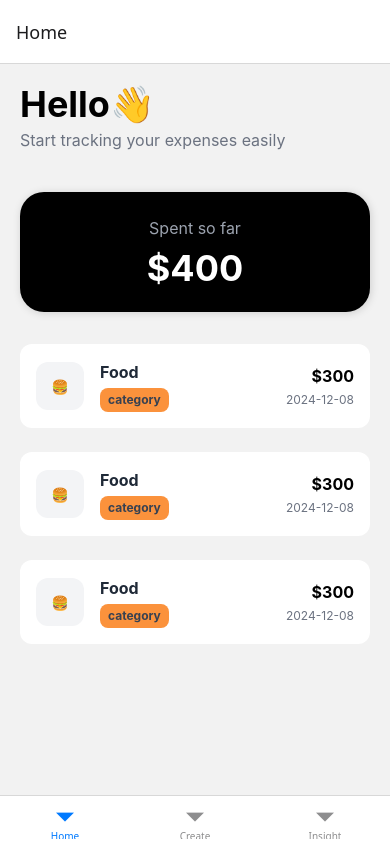
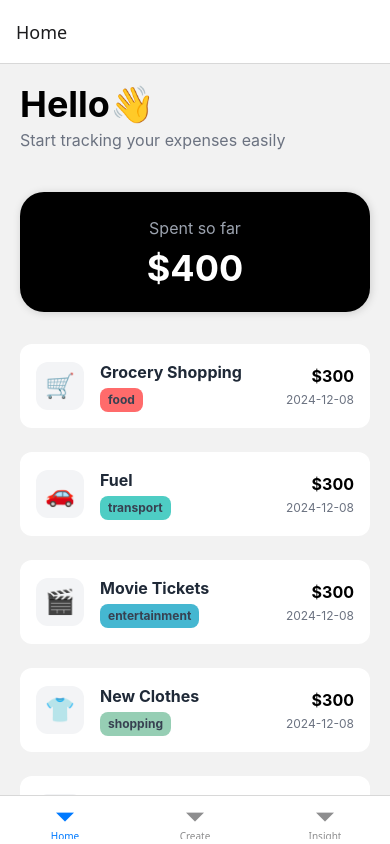
Before and after one commit to ArfatChowdhury/react-native-expense-tracker, a React Native app: screen /Home in a window 390 px wide. Built offline with nearby package versions, Linux system fonts and the light colour scheme.

Commit message:
design home screnn

```diff
--- a/src/components/ExpenseItemCard.jsx
+++ b/src/components/ExpenseItemCard.jsx
@@ -2,18 +2,20 @@ import { StyleSheet, Text, View } from 'react-native'
 import React from 'react'
 import tailwind from 'twrnc'
 
+
 const ExpenseItemCard = ({ item }) => {
+
     return (
         <View style={tailwind`bg-white my-3 justify-center p-4  justify-between  rounded-xl `}>
 
             <View style={tailwind`flex-row items-center`}>
                 <View style={tailwind` w-12 h-12 rounded-xl bg-gray-100 justify-center items-center mr-4`} >
-                    <Text>{'🍔'}</Text>
+                    <Text style={tailwind`text-2xl`}>{item.icon}</Text>
                 </View>
                 <View style={tailwind`flex-1`}>
-                    <Text style={tailwind`text-base font-bold text-gray-800`}>{'Food'}</Text>
-                    <View style={tailwind`mt-1 px-2 py-1 rounded-lg bg-orange-400 self-start`}>
-                        <Text style={tailwind`text-xs font-bold text-gray-700`}>{'category'}</Text>
+                    <Text style={tailwind`text-base font-bold text-gray-800`}>{item.title}</Text>
+                    <View style={[tailwind`mt-1 px-2 py-1 rounded-lg  self-start`,{backgroundColor: item.color}]}>
+                        <Text style={tailwind`text-xs font-bold text-gray-700`}>{item.category}</Text>
                     </View>
 
                 </View>
--- a/src/screens/Home.jsx
+++ b/src/screens/Home.jsx
@@ -5,27 +5,93 @@ import ExpenseItemCard from '../components/ExpenseItemCard'
 import EmptyList from '../components/EmptyList'
 
 const Home = ({ navigation }) => {
+  const expensesData = [
+    {
+      id: '1',
+      icon: '🛒',
+      title: 'Grocery Shopping',
+      category: 'food',
+      amount: 250.0,
+      date: '2025-09-06',
+      color: '#FF6B6B' // Red for food
+    },
+    {
+      id: '2',
+      icon: '🚗',
+      title: 'Fuel',
+      category: 'transport',
+      amount: 180.0,
+      date: '2025-09-05',
+      color: '#4ECDC4' // Teal for transport
+    },
+    {
+      id: '3',
+      icon: '🎬',
+      title: 'Movie Tickets',
+      category: 'entertainment',
+      amount: 120.0,
+      date: '2025-09-04',
+      color: '#45B7D1' // Blue for entertainment
+    },
+    {
+      id: '4',
+      icon: '👕',
+      title: 'New Clothes',
+      category: 'shopping',
+      amount: 350.0,
+      date: '2025-09-03',
+      color: '#96CEB4' // Green for shopping
+    },
+    {
+      id: '5',
+      icon: '🏠',
+      title: 'Electricity Bill',
+      category: 'utilities',
+      amount: 200.0,
+      date: '2025-09-02',
+      color: '#FFEAA7' // Yellow for utilities
+    },
+    {
+      id: '6',
+      icon: '🍽️',
+      title: 'Dinner Date',
+      category: 'dining',
+      amount: 180.0,
+      date: '2025-09-01',
+      color: '#DDA0DD' // Plum for dining
+    },
+    {
+      id: '7',
+      icon: '💊',
+      title: 'Medicines',
+      category: 'healthcare',
+      amount: 150.0,
+      date: '2025-08-31',
+      color: '#FFA07A' // Light salmon for healthcare
+    }
+  ];
   return (
-    <View style={tailwind`px-5`}>
+    <View style={tailwind`px-5 flex-1`}>
 
       <View style={tailwind` pt-5 pb-5`}>
         <Text style={tailwind`text-4xl font-bold`}>Hello👋</Text>
         <Text style={tailwind`text-base text-gray-500 mt-1`}>Start tracking your expenses easily</Text>
       </View>
       <View style={tailwind`bg-black rounded-3xl p-6 my-5 items-center shadow-lg`}>
-          <Text style={tailwind`text-base text-gray-400`}>Spent so far</Text>
-          <Text style={tailwind`text-base text-white text-4xl mt-2 font-bold`}>$400</Text>
+        <Text style={tailwind`text-base text-gray-400`}>Spent so far</Text>
+        <Text style={tailwind`text-base text-white text-4xl mt-2 font-bold`}>$400</Text>
       </View>
+
       <FlatList
-      data={[1,2,3]}
-      keyExtractor={item => item.id}
-      renderItem={({item})=> <ExpenseItemCard/>}
-      ListEmptyComponent={<EmptyList/>}
+        data={expensesData}
+        keyExtractor={item => item.id}
+        renderItem={({ item }) => <ExpenseItemCard item={item} />}
+        ListEmptyComponent={<EmptyList />}
+        contentContainerStyle={{ marginBottom: 20, flex: 1 }}
       />
+
     </View>
   )
 }
 
 export default Home
-
-const styles = StyleSheet.create({})
```
